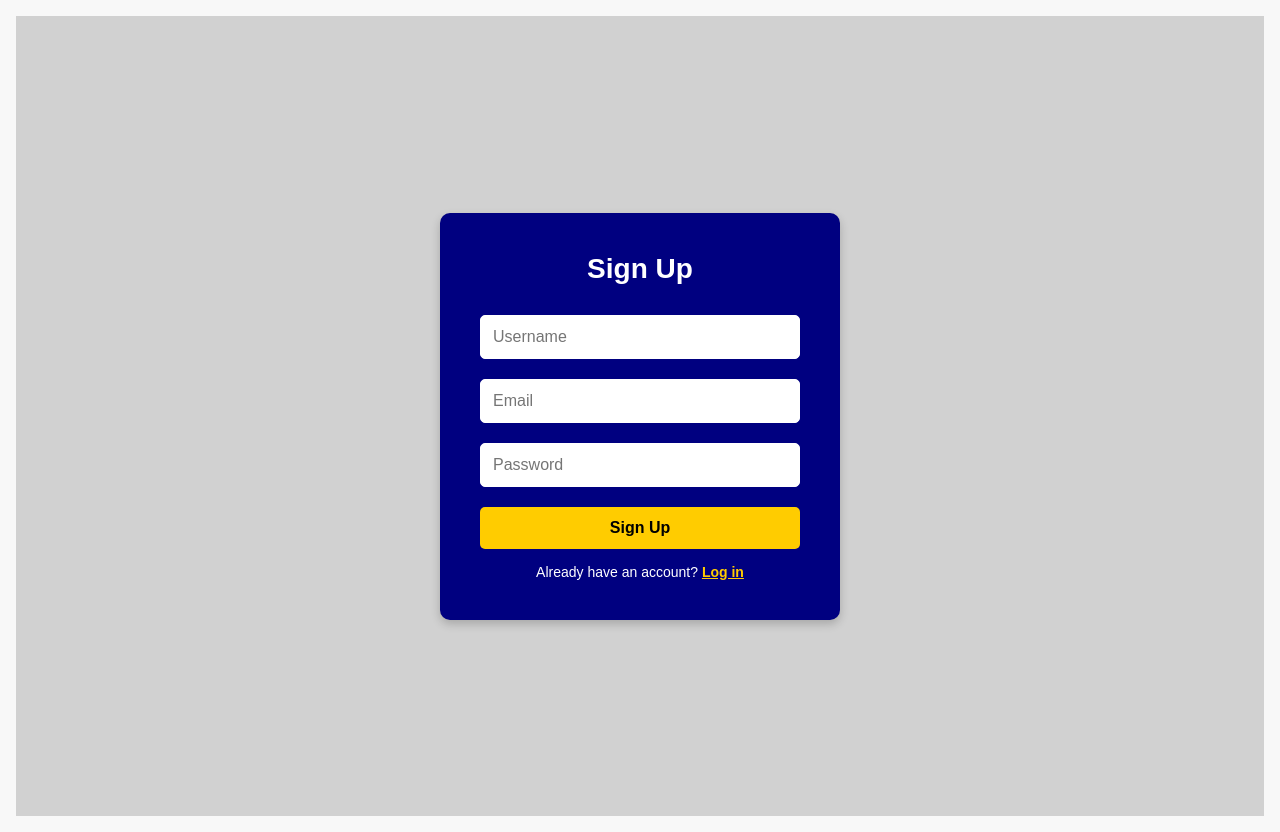
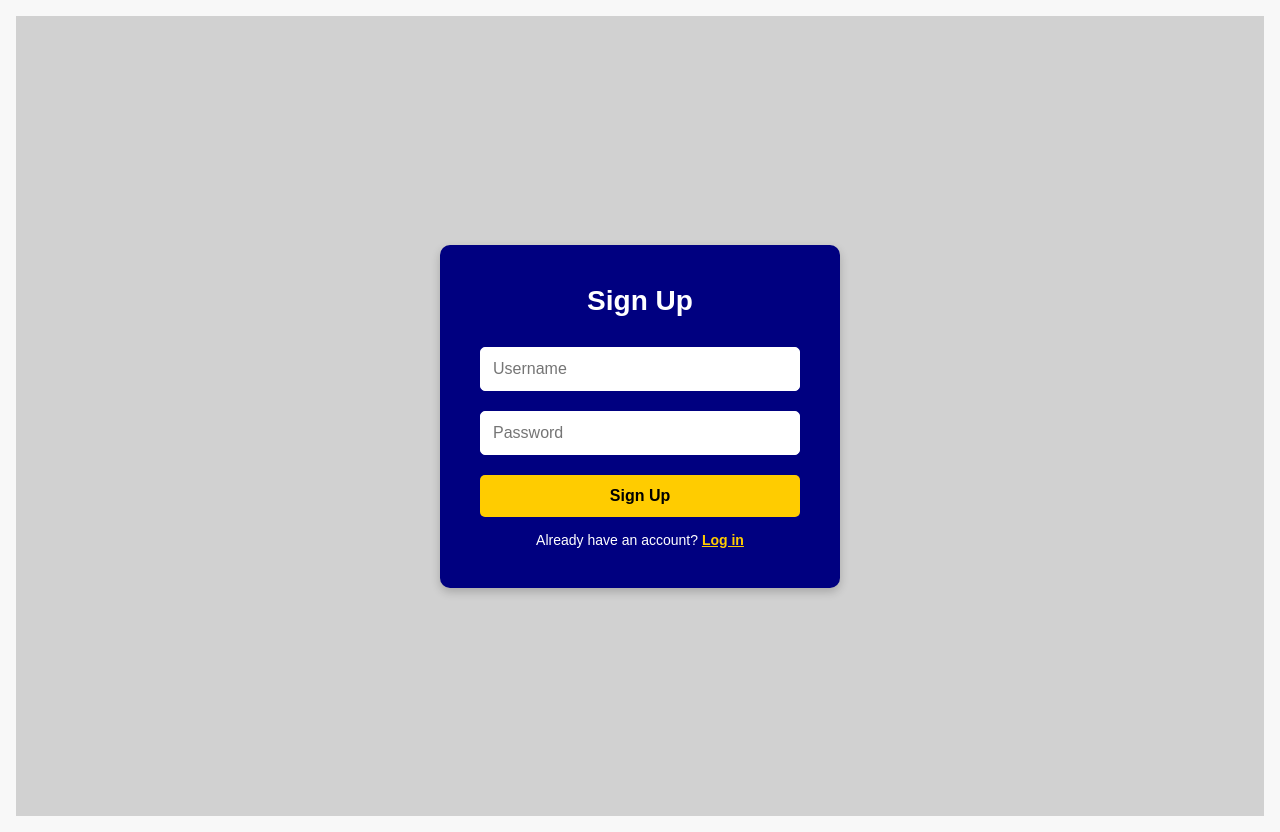
Before and after one commit to GioMeli/IT22128_Property-Rental, a React app in the folder frontend/src/: page /signup in a window 1280 px wide. Built offline with nearby package versions, Linux system fonts and the light colour scheme; the HTML template or start-up script is replaced by a standard one.

Commit message:
Signup.js

```diff
--- a/frontend/src/Signup.js
+++ b/frontend/src/Signup.js
@@ -4,7 +4,6 @@ import axios from "axios";
 
 const Signup = () => {
   const [username, setUsername] = useState("");
-  const [email, setEmail] = useState("");
   const [password, setPassword] = useState("");
   const [error, setError] = useState("");
   const [success, setSuccess] = useState("");
@@ -18,7 +17,6 @@ const Signup = () => {
     try {
       await axios.post("http://localhost:8080/signup", {
         username,
-        email,
         password,
       });
 
@@ -46,14 +44,6 @@ const Signup = () => {
             required
           />
           <input
-            type="email"
-            placeholder="Email"
-            style={styles.input}
-            value={email}
-            onChange={(e) => setEmail(e.target.value)}
-            required
-          />
-          <input
             type="password"
             placeholder="Password"
             style={styles.input}
@@ -65,7 +55,7 @@ const Signup = () => {
         </form>
         <p style={styles.footerText}>
           Already have an account?{" "}
-          <button style={styles.linkButton} onClick={() => navigate("/login")}>
+          <button style={styles.linkButton} onClick={() => navigate("http://localhost:3000/")}>
             Log in
           </button>
         </p>
```
